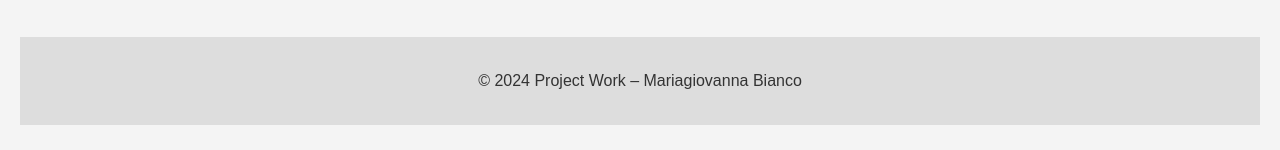
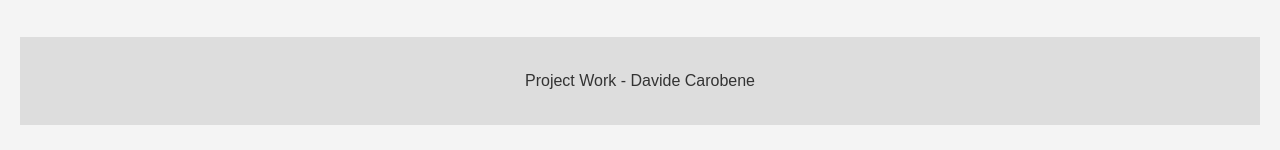
Before and after one commit to Davgit98/PW-DAVIDE-CAROBENE, a plain HTML site: page index.html in a window 1280 px wide. Shown: the part 647-797 px from the top of the page. Drawn offline with Linux system fonts and the light colour scheme.

Commit message:
Name
Updated the footer text to reflect the correct author.

```diff
--- a/index.html
+++ b/index.html
@@ -58,7 +58,7 @@
 
     <!-- ===== FOOTER ===== -->
     <footer>
-        <p>© 2024 Project Work – Mariagiovanna Bianco</p>
+        <p> Project Work - Davide Carobene</p>
     </footer>
 
 </body>
```
